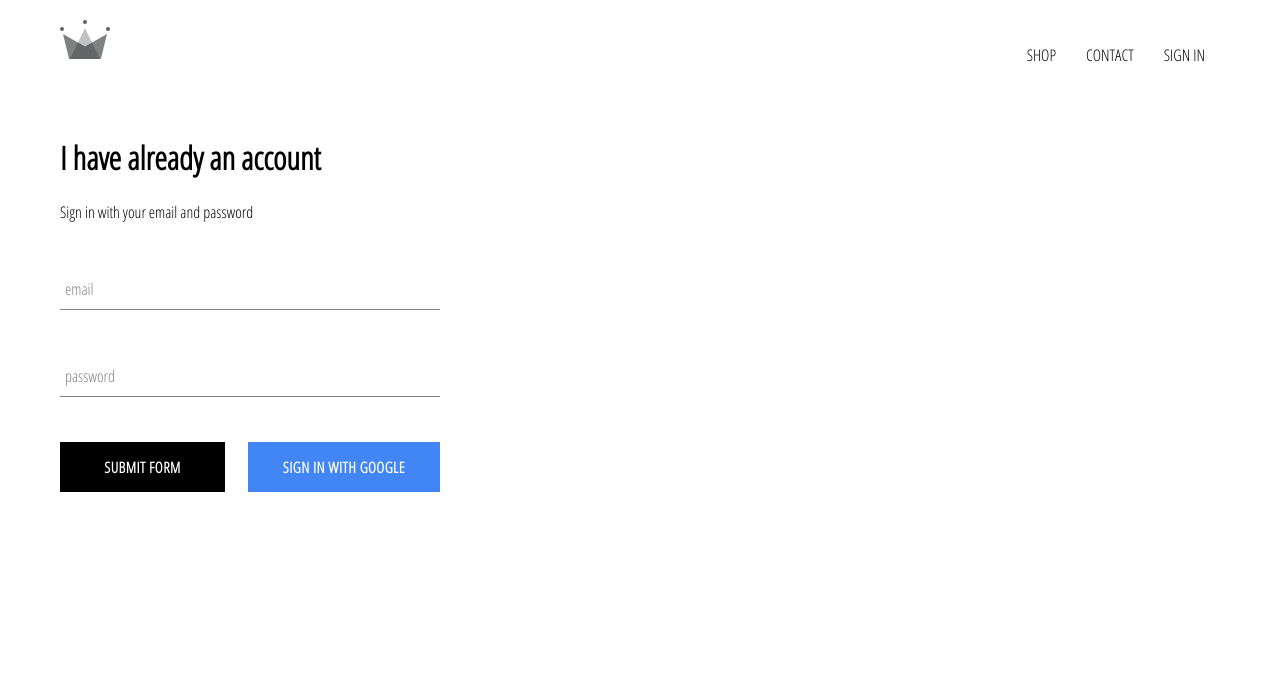
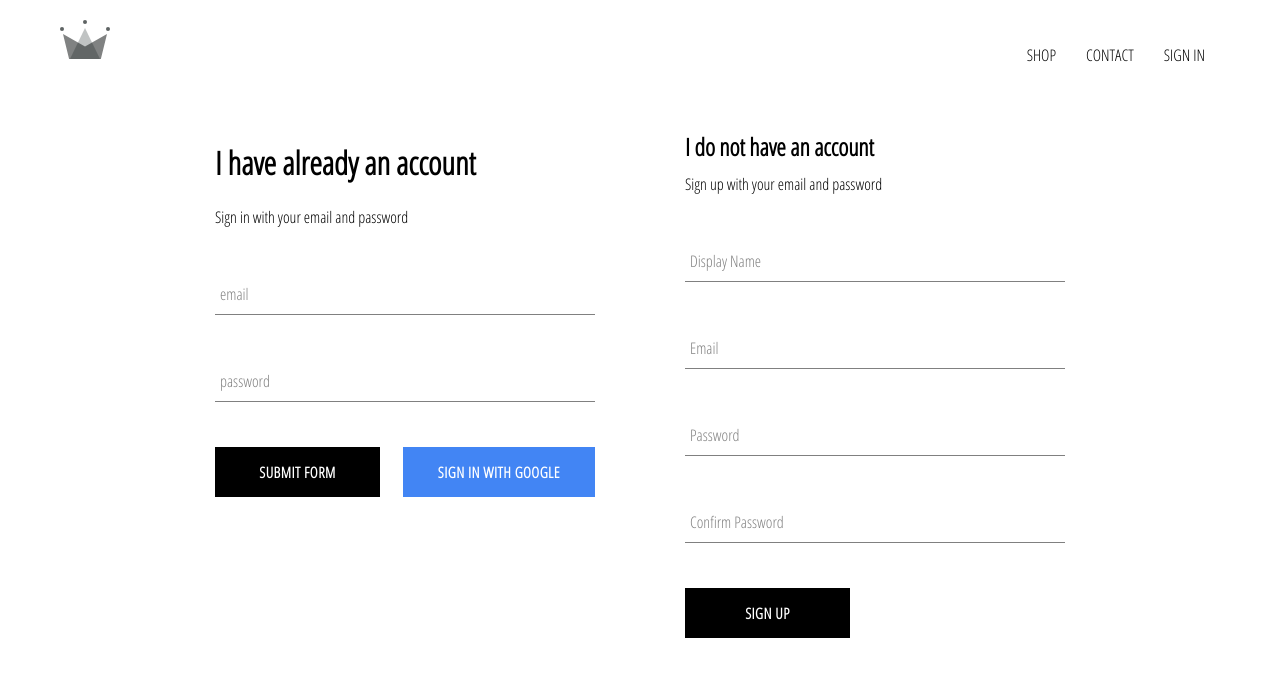
Before and after one commit to habet-testiculos/crwn-clothing, a React (Create React App) app: page /signIn in a window 1280 px wide. Shown: the top 676 px of the page. Built offline with nearby package versions, Linux system fonts and the light colour scheme; no server answers.

Commit message:
added sign up feature

```diff
--- a/src/App.js
+++ b/src/App.js
@@ -5,7 +5,7 @@
 import Header from './components/header/header.component';
 import { Route, Switch } from 'react-router-dom';
 import SignInAndSignUpPage from './pages/sign-in-and-sign-up/sign-in-and-sign-up.component';
-import { auth } from './firebase/firebase.utils';
+import { auth, createUserProfileDocument } from './firebase/firebase.utils';
 
 
 class App extends React.Component {
@@ -20,10 +20,19 @@
   unsubscribeFromAuth = null;
 
   componentDidMount() {
-    this.unsubscribeFromAuth = auth.onAuthStateChanged(user => {
-      this.setState({
-        currentUser: user
-      })
+    this.unsubscribeFromAuth = auth.onAuthStateChanged(async userAuth => {
+      if (userAuth) {
+        const userRef = await createUserProfileDocument(userAuth);
+        userRef.onSnapshot(snapshot => {
+          this.setState({
+            currentUser: {
+              id: snapshot.id,
+              ...snapshot.data()
+            }
+          }, () => console.log(this.state));
+        });
+      }
+      this.setState({ currentUser: userAuth });
     });
   }
 
--- /dev/null
+++ b/src/components/sign-up/sign-up.component.jsx
@@ -0,0 +1,95 @@
+import React from 'react';
+import FormInput from '../form-input/form-input.component';
+import CustomButton from '../custom-button/custom-button.component';
+
+import { auth, createUserProfileDocument } from '../../firebase/firebase.utils';
+
+import './sign-up.styles.scss';
+
+class SignUp extends React.Component {
+    constructor() {
+        super();
+        this.state = {
+            displayName: '',
+            email: '',
+            password: '',
+            confirmPassword: ''
+        }
+    }
+
+    handleSubmit = async event => {
+        event.preventDefault();
+        const { displayName, email, password, confirmPassword } = this.state;
+        if (password !== confirmPassword) {
+            alert("passrods don't match");
+            return;
+        }
+
+        try {
+            const { user } = await auth.createUserWithEmailAndPassword(email, password);
+            console.log('display name ', displayName);
+            console.log('giden ', user, { displayName });
+            await createUserProfileDocument(user, { displayName });
+            this.state = {
+                displayName: '',
+                email: '',
+                password: '',
+                confirmPassword: ''
+            };
+        } catch (err) {
+            console.log(err);
+        }
+    }
+
+    handleChange = (event) => {
+        const { name, value } = event.target;
+        this.setState({ [name]: value });
+    }
+
+    render() {
+        const { displayName, email, password, confirmPassword } = this.state;
+        return (
+            <div className="sign-up">
+                <h2 className="title">I do not have an account</h2>
+                <span className="">Sign up with your email and password</span>
+                <form className="sign-up-form" onSubmit={this.handleSubmit}>
+                    <FormInput
+                        type="text"
+                        name="displayName"
+                        value={displayName}
+                        onChange={this.handleChange}
+                        label="Display Name"
+                        required>
+                    </FormInput>
+                    <FormInput
+                        type="email"
+                        name="email"
+                        value={email}
+                        onChange={this.handleChange}
+                        label="Email"
+                        required>
+                    </FormInput>
+                    <FormInput
+                        type="password"
+                        name="password"
+                        value={password}
+                        onChange={this.handleChange}
+                        label="Password"
+                        required>
+                    </FormInput>
+                    <FormInput
+                        type="password"
+                        name="confirmPassword"
+                        value={confirmPassword}
+                        onChange={this.handleChange}
+                        label="Confirm Password"
+                        required>
+                    </FormInput>
+                    <CustomButton type="submit">Sign Up</CustomButton>
+                </form>
+            </div>
+        )
+    }
+}
+
+export default SignUp;
--- /dev/null
+++ b/src/components/sign-up/sign-up.styles.scss
@@ -0,0 +1,9 @@
+.sign-up {
+    display: flex;
+    flex-direction: column;
+    width: 380px;
+
+    .title {
+        margin: 10px 0;
+    }
+}
--- a/src/firebase/firebase.utils.js
+++ b/src/firebase/firebase.utils.js
@@ -13,6 +13,7 @@
     measurementId: "G-TGQC52NFL0"
 };
 
+
 firebase.initializeApp(config);
 
 export const auth = firebase.auth();
@@ -24,4 +25,28 @@
 });
 
 export const signInWithGoogle = () => auth.signInWithPopup(provider);
+
+export const createUserProfileDocument = async (userAuth, additionalData) => {
+    if (!userAuth) return;
+
+    const userRef = firestore.doc(`users/${userAuth.uid}`);
+    const snapshot = await userRef.get();
+
+    if (!snapshot.exists) {
+        const createdAt = new Date();
+        const { displayName, email } = userAuth;
+        try {
+            userRef.set({
+                displayName,
+                email,
+                createdAt,
+                ...additionalData
+            })
+        } catch (err) {
+            console.log(err);
+        }
+    }
+    return userRef;
+}
+
 export default firebase;
--- a/src/pages/sign-in-and-sign-up/sign-in-and-sign-up.component.jsx
+++ b/src/pages/sign-in-and-sign-up/sign-in-and-sign-up.component.jsx
@@ -1,9 +1,13 @@
 import React from 'react';
 import './sign-in-and-sign-up.styles.scss';
 import SignIn from '../../components/sign-in/sign-in.component';
+import SignUp from '../../components/sign-up/sign-up.component';
 
 const SignInAndSignUpPage = () => (
-    <div><SignIn /></div>
+    <div className="sign-in-and-sign-up">
+        <SignIn />
+        <SignUp />
+    </div>
 )
 
 export default SignInAndSignUpPage;
--- a/src/pages/sign-in-and-sign-up/sign-in-and-sign-up.styles.scss
+++ b/src/pages/sign-in-and-sign-up/sign-in-and-sign-up.styles.scss
@@ -0,0 +1,6 @@
+.sign-in-and-sign-up {
+    width: 850px;
+    display: flex;
+    justify-content: space-between;
+    margin: 30px auto;
+}
```
